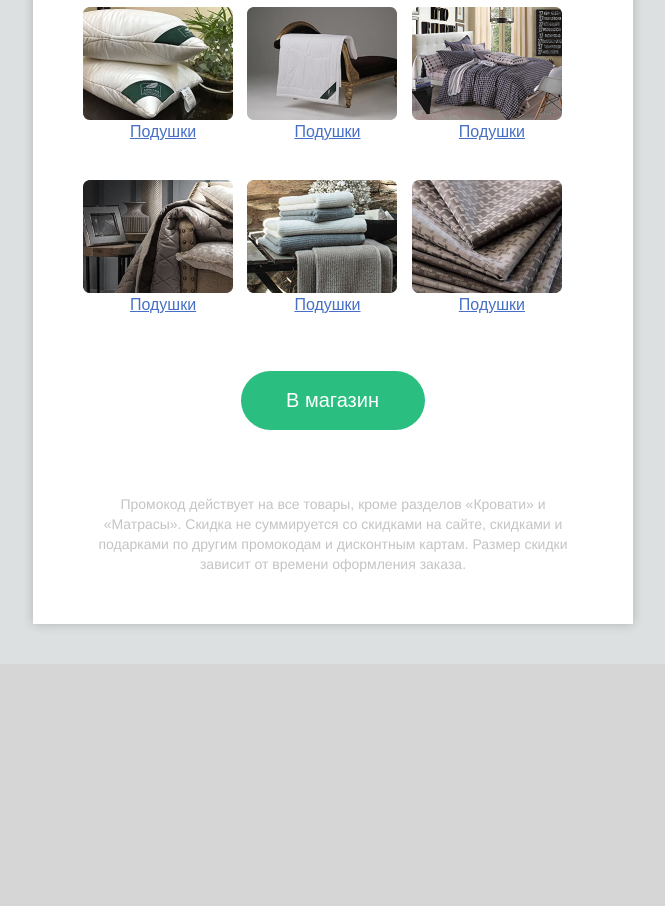
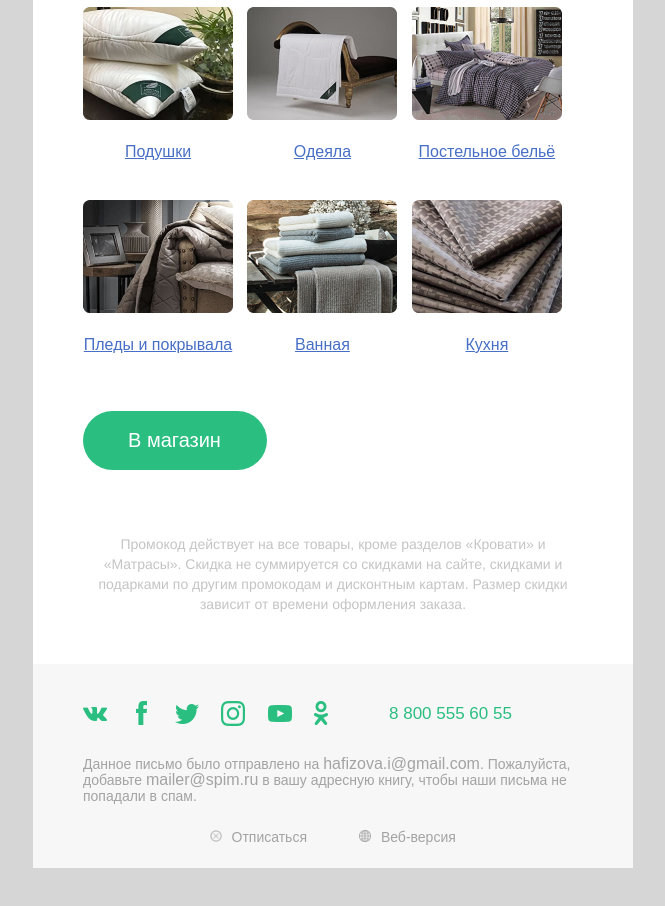
Before and after one commit to Andrei2348/mailPage, a plain HTML site: page index.html in a window 1280 px wide. Shown: the part 1200-2106 px from the top of the page, without its empty margins (307-972 px from the left). Before the commit the page ends 1864 px from the top, so only its background shows below. Drawn offline with Linux system fonts and the light colour scheme.

Commit message:
Финал

```diff
--- a/index.html
+++ b/index.html
@@ -22,7 +22,6 @@
 
       a {
         text-decoration: none;
-        color: #e8fbfa;
         font-size: 16px;
       }
 
@@ -45,94 +44,66 @@
           padding-right: 50px !important;
           padding-left: 50px !important;
         }
-
         .mobile-col-padding {
           padding-right: 0 !important;
           padding-left: 0 !important;
         }
-
         .two-columns .column {
           width: 100% !important;
           max-width: 49% !important;
         }
-
         .two-columns .column img {
           width: 100% !important;
           max-width: 100% !important;
         }
+        .column .slide-image{
+          padding: 0 20px 20px 20px !important;
+        }
+        .column:nth-child(1) .slide-image,
+        .column:nth-child(3) .slide-image,
+        .column:nth-child(5) .slide-image{
+          padding: 0 20px 20px 0 !important;
+        }
+        .column:nth-child(2) .slide-image,
+        .column:nth-child(4) .slide-image,
+        .column:nth-child(6) .slide-image{
+          padding: 0 0 20px 20px !important;
+        }
+        .column div {
+          width: 225px;
+        }
+        .column:nth-child(1) div a,
+        .column:nth-child(3) div a,
+        .column:nth-child(5) div a{
+          padding-left: 0px !important;
+        }
+        .column:nth-child(2) div a,
+        .column:nth-child(4) div a,
+        .column:nth-child(6) div a{
+          padding-left: 20px !important;
+        }
+        .column div a{
+
+          width: auto !important;
+        }
+      }
 
 
-      }
-
-      /* Custom Dark Mode Colors */
-      /* :root {
-      color-scheme: light dark;
-      supported-color-schemes: light dark;
-    }
-
-    @media (prefers-color-scheme: dark) {
-
-      table,
-      td {
-        background-color: #06080B !important;
-      }
-
-      h1,
-      h2,
-      h3,
-      p {
-        color: #ffffff !important;
-      }
-    } */
     </style>
 
-    <!--[if (gte mso 9)|(IE)]>
-      <style type="text/css">
-        table {
-          border-collapse: collapse !important;
-        }
-      </style>
-    <![endif]-->
-
-    <!--[if (gte mso 9)|(IE)]>
-      <xml>
-        <o:OfficeDocumentSettings>
-          <o:AllowPNG />
-          <o:PixelsPerInch>96</o:PixelsPerInch>
-        </o:OfficeDocumentSettings>
-      </xml>
-    <![endif]-->
   </head>
-  <center style="width: 100%;table-layout:fixed;background-color: #dde0e1;padding-top: 40px;padding-bottom: 40px;">
   <body style="margin: 0; padding: 0; min-width: 100%; background-color: #d6d6d6">
-    <!--[if (gte mso 9)|(IE)]>
-      <style type="text/css">
-        body {
-          background-color: #dde0e1 !important;
-        }
-        body,
-        table,
-        td,
-        p,
-        a {
-          font-family: sans-serif, Arial, Helvetica !important;
-        }
-      </style>
-    <![endif]-->
+    <center style="width: 100%;table-layout:fixed;padding-top: 40px;padding-bottom: 40px;">
 
 
-      <div style="max-width: 600px; background-color: #fff; box-shadow: 0 0 10px rgba(0, 0, 0, 0.2)">
+      <div style="max-width: 600px; background-color: #fff;">
         <!-- Preheader (remove comment) -->
         <div style="font-size: 0px; color: #ffff; line-height: 1px; mso-line-height-rule: exactly; display: none; max-width: 0px; max-height: 0px; opacity: 0; overflow: hidden; mso-hide: all">
           Финальная распродажа этого лета!
         </div>
         <!-- End Preheader (remove comment) -->
 
-        <!-- [if (gte mso 9)|(IE)]>
-        <table width="600" align="center" border="0" cellspacing="0" cellpadding="0" role="presentation">
-        <tr>
-        <td>
-      <![endif] -->
+
 
         <table
           align="center"
@@ -194,27 +165,27 @@
                         <td>
                           <a href="#" target="_blank">
                             <img src="images/icons/01.png" alt="image 1" width="117">
-                            <h2 style="margin: 0; text-align: center; font-size: 40px; font-weight: 900; line-height: 47px; color: #000; font: Circle;">10%</h2>
+                            <h2 style="margin: 0; text-align: center; font-size: 40px; font-weight: 900; line-height: 47px; color: #000;">10%</h2>
                             <p style="margin: 0; text-align: center; font-size: 14px; font-weight: 400; line-height: 16px; color: #2E2E2E;">до 19:00</p>
                           </a>
                         </td>
 
                         <td>
-                          <div>
+                          <a href="#" target="_blank">
                             <img src="images/icons/02.png" alt="image 2" width="107">
-                            <h2 style="margin: 0; text-align: center; font-size: 40px; font-weight: 900; line-height: 47px;color: #000; font: Circle;">8%</h2>
+                            <h2 style="margin: 0; text-align: center; font-size: 40px; font-weight: 900; line-height: 47px;color: #000;">8%</h2>
                             <p style="margin: 0; text-align: center; font-size: 14px; font-weight: 400; line-height: 16px; color: #2E2E2E;">до 22:00</p>
-                          </div>
+                          </a>
                         </td>
 
                         <td>
-                          <div>
+                          <a href="#" target="_blank">
                             <img src="images/icons/03.png" alt="image 3" width="69">
-                            <h2  style="margin: 0; text-align: center; font-size: 40px; font-weight: 900; line-height: 47px;color: #000; font: Circle;">5%</h2>
+                            <h2  style="margin: 0; text-align: center; font-size: 40px; font-weight: 900; line-height: 47px;color: #000;">5%</h2>
                             <p style="margin: 0; text-align: center; font-size: 14px; font-weight: 400; line-height: 16px; color: #2E2E2E;">до 00:00</p>
-                          </div>
+                          </a>
                         </td>
-                      </tr>
+                        </tr>
                     </table>
                   </td>
                 </tr>
@@ -223,7 +194,7 @@
                 <!-- Start banner promo -->
                 <tr>
                   <td style="vertical-align: top; padding: 0 50px; height: 76px;">
-                    <table align="center" border="0" cellspacing="0" cellpadding="0" role="presentation">
+                    <table align="center" border="0" cellspacing="0" cellpadding="0" role="presentation" style="color: #000; font-family: Arial, Helvetica, sans-serif;">
                       <tr>
                         <td>
                           <p style="margin: 0; text-align: center; font-size: 14px; font-weight: 400; line-height: 16px; color: #2E2E2E; padding: 0 50px 8px 50px;">Промокод</p>
@@ -241,10 +212,10 @@
                 <!-- Start banner button -->
                 <tr>
                   <td style="padding: 48px 50px 0 50px; height: 100%; vertical-align: top;">
-                    <table align="center" border="0" cellspacing="0" cellpadding="0" role="presentation">
+                    <table align="center" border="0" cellspacing="0" cellpadding="0" role="presentation" style="color: #000; font-family: Arial, Helvetica, sans-serif;">
                       <tr>
                         <td>
-                          <a href="#" target="_blank" style="color: #fff; font-size: 20px; font-weight: 400; line-height: 23px; padding: 18px 46px 19px 45px; background-color: #2abe80; border-radius: 60px; outline: none">
+                          <a href="#" target="_blank" style="color: #fff; font-size: 20px; font-weight: 400; line-height: 23px; padding: 18px 46px 19px 45px; background-color: #2abe80; border-radius: 60px;">
                             Получить скидку
                           </a>
                         </td>
@@ -261,7 +232,7 @@
           <!-- Start content title -->
           <tr>
             <td style="padding: 54px 50px 36px 50px">
-              <table border="0" cellspacing="0" cellpadding="0" role="presentation">
+              <table border="0" cellspacing="0" cellpadding="0" role="presentation" style="color: #000; font-family: Arial, Helvetica, sans-serif; background-color: #fff; margin: 0; padding: 0; width: 100%; max-width: 600px">
                 <tr>
                   <td>
                     <p style="margin: 0; font-weight: 400; font-size: 18px; line-height: 28px; color: #000000">Здравствуйте!</p>
@@ -275,7 +246,7 @@
           <!-- Start content text -->
           <tr>
             <td style="padding: 0px 50px 36px 50px">
-              <table border="0" cellspacing="0" cellpadding="0" role="presentation">
+              <table border="0" cellspacing="0" cellpadding="0" role="presentation" style="color: #000; font-family: Arial, Helvetica, sans-serif; background-color: #fff; margin: 0; padding: 0; width: 100%; max-width: 600px">
                 <tr>
                   <td>
                     <p style="margin: 0; font-weight: 400; font-size: 18px; line-height: 28px; color: #000000">
@@ -293,7 +264,7 @@
           <!-- Start content text -->
           <tr>
             <td style="padding: 0px 50px 36px 50px">
-              <table border="0" cellspacing="0" cellpadding="0" role="presentation">
+              <table border="0" cellspacing="0" cellpadding="0" role="presentation" style="color: #000; font-family: Arial, Helvetica, sans-serif; background-color: #fff; margin: 0; padding: 0; width: 100%; max-width: 600px">
                 <tr>
                   <td>
                     <p style="margin: 0; font-weight: 400; font-size: 18px; line-height: 28px; color: #000000">
@@ -313,7 +284,7 @@
           <!-- Start content gallery -->
           <tr>
             <td style="padding: 0px 50px 36px 50px" class="two-columns mobile-padding">
-              <table border="0" cellspacing="0" cellpadding="0" role="presentation">
+              <table border="0" cellspacing="0" cellpadding="0" role="presentation" style="color: #000; font-family: Arial, Helvetica, sans-serif; background-color: #fff; margin: 0; padding: 0; width: 100%; max-width: 600px">
                 <tr>
                   <td>
 
@@ -322,8 +293,8 @@
                     <tr>
                       <td>
                         <div>
-                          <img style="display: block; height: 113px; max-width: 150px; width: 100%;" src="images/slide_1.png" alt="slide 1" class="slide-image">
-                          <a style="padding-left: 5px; width: 150px; font-size: 16px; font-weight: 400; line-height: 24px; margin: 0; color: #476fc6; text-decoration: underline; text-align: center; display: block;" href="#" target="_blank">Подушки</a>
+                          <img style="display: block; max-width: 150px; width: 100%; padding-bottom: 20px;" src="images/slide_1.png" alt="slide 1" class="slide-image">
+                          <a style="display: block; width: 100%; font-size: 16px; font-weight: 400; line-height: 24px; margin: 0; color: #476fc6; text-decoration: underline; text-align: center; display: block;" href="#" target="_blank">Подушки</a>
                         </div>
                       </td>
                     </tr>
@@ -334,8 +305,8 @@
                     <tr>
                       <td>
                         <div>
-                          <img style="display: block; height: 113px; max-width: 150px; width: 100%;" src="images/slide_2.png" alt="slide 2" class="slide-image">
-                          <a style="padding-left: 5px; width: 150px; font-size: 16px; font-weight: 400; line-height: 24px; margin: 0; color: #476fc6; text-decoration: underline; text-align: center; display: block;" href="#" target="_blank">Подушки</a>
+                          <img style="display: block; max-width: 150px; width: 100%; padding-bottom: 20px;" src="images/slide_2.png" alt="slide 2" class="slide-image">
+                          <a style="display: block; width: 100%; font-size: 16px; font-weight: 400; line-height: 24px; margin: 0; color: #476fc6; text-decoration: underline; text-align: center; display: block;" href="#" target="_blank">Одеяла</a>
                         </div>
                       </td>
                     </tr>
@@ -346,8 +317,8 @@
                     <tr>
                       <td>
                         <div>
-                          <img style="display: block; height: 113px; max-width: 150px; width: 100%;" src="images/slide_3.png" alt="slide 3" class="slide-image">
-                          <a style="padding-left: 5px; width: 150px; font-size: 16px; font-weight: 400; line-height: 24px; margin: 0; color: #476fc6; text-decoration: underline; text-align: center; display: block;" href="#" target="_blank">Подушки</a>
+                          <img style="display: block; max-width: 150px; width: 100%; padding-bottom: 20px;" src="images/slide_3.png" alt="slide 3" class="slide-image">
+                          <a style="display: block; width: 100%; font-size: 16px; font-weight: 400; line-height: 24px; margin: 0; color: #476fc6; text-decoration: underline; text-align: center; display: block;" href="#" target="_blank">Постельное бельё</a>
                         </div>
                       </td>
                     </tr>
@@ -358,8 +329,8 @@
                     <tr>
                       <td>
                         <div>
-                          <img style="display: block; height: 113px; max-width: 150px; width: 100%;" src="images/slide_4.png" alt="slide 4" class="slide-image">
-                          <a style="padding-left: 5px; width: 150px; font-size: 16px; font-weight: 400; line-height: 24px; margin: 0; color: #476fc6; text-decoration: underline; text-align: center; display: block;" href="#" target="_blank">Подушки</a>
+                          <img style="display: block; max-width: 150px; width: 100%; padding-bottom: 20px;" src="images/slide_4.png" alt="slide 4" class="slide-image">
+                          <a style="display: block; width: 100%; font-size: 16px; font-weight: 400; line-height: 24px; margin: 0; color: #476fc6; text-decoration: underline; text-align: center; display: block;" href="#" target="_blank">Пледы и покрывала</a>
                         </div>
                       </td>
                     </tr>
@@ -370,8 +341,8 @@
                     <tr>
                       <td>
                         <div>
-                          <img style="display: block; height: 113px; max-width: 150px; width: 100%;" src="images/slide_5.png" alt="slide 5" class="slide-image">
-                          <a style="padding-left: 5px;width: 150px; font-size: 16px; font-weight: 400; line-height: 24px; margin: 0; color: #476fc6; text-decoration: underline; text-align: center; display: block;" href="#" target="_blank">Подушки</a>
+                          <img style="display: block; max-width: 150px; width: 100%; padding-bottom: 20px;" src="images/slide_5.png" alt="slide 5" class="slide-image">
+                          <a style="display: block; width: 100%; font-size: 16px; font-weight: 400; line-height: 24px; margin: 0; color: #476fc6; text-decoration: underline; text-align: center; display: block;" href="#" target="_blank">Ванная</a>
                         </div>
                       </td>
                     </tr>
@@ -382,8 +353,8 @@
                     <tr>
                       <td>
                         <div>
-                          <img style="display: block; height: 113px; max-width: 150px; width: 100%;" src="images/slide_6.png" alt="slide 6" class="slide-image">
-                          <a style="padding-left: 5px;width: 150px; font-size: 16px; font-weight: 400; line-height: 24px; margin: 0; color: #476fc6; text-decoration: underline; text-align: center; display: block;" href="#" target="_blank">Подушки</a>
+                          <img style="display: block; max-width: 150px; width: 100%; padding-bottom: 20px;" src="images/slide_6.png" alt="slide 6" class="slide-image">
+                          <a style="display: block; width: 100%; font-size: 16px; font-weight: 400; line-height: 24px; margin: 0; color: #476fc6; text-decoration: underline; text-align: center; display: block;" href="#" target="_blank">Кухня</a>
                         </div>
                       </td>
                     </tr>
@@ -399,10 +370,10 @@
           <!-- Start content button -->
           <tr>
             <td style="padding: 0px 50px 68px 50px">
-              <table align="center" border="0" cellspacing="0" cellpadding="0" role="presentation">
+              <table align="center" border="0" cellspacing="0" cellpadding="0" role="presentation" style="color: #000; font-family: Arial, Helvetica, sans-serif; background-color: #fff; margin: 0; padding: 0; width: 100%; max-width: 600px">
                 <tr>
                   <td>
-                    <a href="#" target="_blank" style="color: #fff; font-size: 20px; font-weight: 400; line-height: 23px; padding: 18px 46px 19px 45px; background-color: #2abe80; border-radius: 60px; outline: none">
+                    <a href="#" target="_blank" style="color: #fff; font-size: 20px; font-weight: 400; line-height: 23px; padding: 18px 46px 19px 45px; background-color: #2abe80; border-radius: 60px;">
                       В магазин
                     </a>
                   </td>
@@ -415,7 +386,7 @@
           <!-- Start footer text -->
           <tr>
             <td style="padding: 0px 50px 36px 50px">
-              <table border="0" cellspacing="0" cellpadding="0" role="presentation">
+              <table border="0" cellspacing="0" cellpadding="0" role="presentation" style="color: #000; font-family: Arial, Helvetica, sans-serif; background-color: #fff; margin: 0; padding: 0; width: 100%; max-width: 600px">
                 <tr>
                   <td>
                     <p style="text-align: center; font-weight: 400; font-size: 14px; line-height: 20px; color: #c4c4c4; font-family: Helvetica">
@@ -429,13 +400,86 @@
           </tr>
           <!-- End footer text -->
 
+          <!-- Start copyright -->
+          <tr>
+            <td style="background-color: #F7F7F7;">
+              <table
+              align="center"
+              border="0"
+              cellspacing="0"
+              cellpadding="0"
+              role="presentation"
+              style="color: #000; font-family: Arial, Helvetica, sans-serif; background-color:#F7F7F7; margin: 0; padding: 0; width: 100%; max-width: 600px"
+            >
+              <tr>
+                <td style="padding: 36px 50px 29px 50px; width: 600px;">
+                  <table>
+                    <tr>
+                      <td>
+                        <table  border="0" cellspacing="0" cellpadding="0" role="presentation" style="color: #000; font-family: Arial, Helvetica, sans-serif; background-color: #F7F7F7; margin: 0; padding: 0;">
+                          <tr>
+                            <td>
+                              <a style="display: block; margin: 0; width: 100%; max-width: 245px; padding-right: 61px;" href="#"><img src="images/icons/Соцсети.png" alt="Social"></a>
+                            </td>
+                            <td>
+                              <a style="color: #2ABE80; display: block; margin: 0; font-size: 17px; font-weight: 400; line-height: 27px; width: 150px;" href="#">8 800 555 60 55</a>
+                            </td>
+                          </tr>
+                        </table>
+                      </td>
+                    </tr>
+                  </table>
+                </td>
+              </tr>
+
+
+              <tr>
+                <td style="padding: 0px 50px 25px 50px;">
+                  <table  border="0" cellspacing="0" cellpadding="0" role="presentation" style="color: #000; font-family: Arial, Helvetica, sans-serif; background-color: #F7F7F7; margin: 0; padding: 0; width: 100%; max-width: 600px">
+                    <tr>
+                      <td>
+                        <p style="margin: 0; font-size: 14px; line-height: 16px; font-weight: 400; color: #A3A3A3;">
+                          Данное письмо было отправлено на
+                          <a style="margin: 0; padding: 0; color: #A3A3A3; display: inline-block;" href="mailto:hafizova.i@gmail.com">hafizova.i@gmail.com</a>.
+                          Пожалуйста, добавьте
+                          <a style="margin: 0; padding: 0; color: #A3A3A3; display: inline-block;" href="mailto:mailer@spim.ru">mailer@spim.ru</a>
+                          в вашу адресную книгу, чтобы наши письма не попадали в спам.
+                        </p>
+                      </td>
+                    </tr>
+                  </table>
+                </td>
+              </tr>
+
+
+              <tr>
+                <td style="padding: 0px 50px 23px 50px;">
+                  <table  border="0" cellspacing="0" cellpadding="0" role="presentation" style="color: #000; font-family: Arial, Helvetica, sans-serif; background-color: #F7F7F7; margin: 0; padding: 0; width: 100%; max-width: 600px">
+                    <tr>
+                      <td style="text-align: end; padding-right: 26px; width: 50%;">
+                        <a style="margin: 0; padding: 0; color: #A3A3A3; display: inline-block;font-size: 14px; font-weight: 300; line-height: 16px;" href="#">
+                          <img style="max-width: 12px; width: 100%; display: inline-block; padding-right: 6px;" src="images/icons/отписаться.png" alt="icon">
+                          Отписаться
+                        </a>
+                      </td>
+                      <td style="padding-left: 26px; width: 50%;">
+                        <a style="margin: 0; padding: 0; color: #A3A3A3; display: inline-block;font-size: 14px; font-weight: 300; line-height: 16px;" href="#">
+                          <img style="max-width: 12px; width: 100%; display: inline-block; padding-right: 6px;" src="images/icons/веб-версия.png" alt="Icon">
+                          Веб-версия
+                        </a>
+                      </td>
+                    </tr>
+                  </table>
+                </td>
+              </tr>
+
+            </table>
+
+            </td>
+          </tr>
+          <!-- End copyright -->
         </table>
-
-        <!-- [if (gte mso 9)|(IE)]>
-        </td>
-        </tr>
-        </table>
-      <![endif] -->
       </div>
+    </center>
   </body>
 </html>
```
Also changed, not shown: images/icons/Соцсети.png (added), images/icons/веб-версия.png (added), images/icons/отписаться.png (added).
